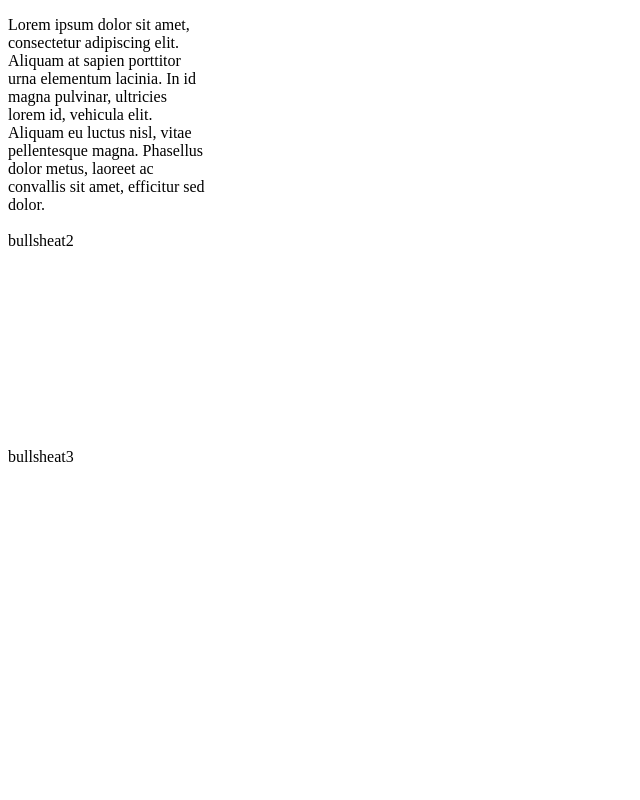
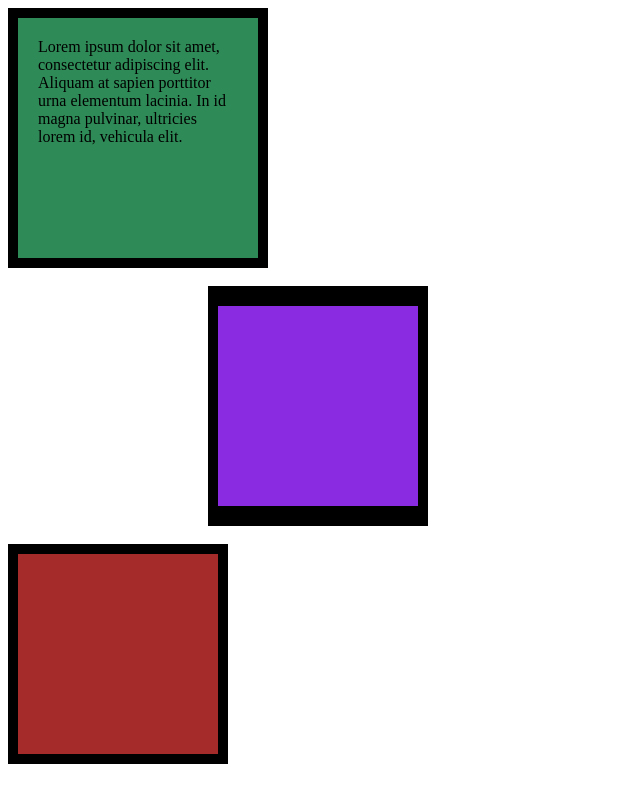
Before and after one commit to SuchitraSahu/Web-dev---angela-yu, a plain HTML site: page 6.CSS Properties/6.3+CSS+Box+Model/6.3 CSS Box Model/index.html in a window 1280 px wide. Shown: the whole page, without its empty margins (0-640 px from the left). Drawn offline with Linux system fonts and the light colour scheme.

Commit message:
Update index.html

```diff
--- a/6.CSS Properties/6.3+CSS+Box+Model/6.3 CSS Box Model/index.html
+++ b/6.CSS Properties/6.3+CSS+Box+Model/6.3 CSS Box Model/index.html
@@ -10,16 +10,24 @@
       height: 200px;
       width: 200px;
     }
-    #1{
+    p{
+      margin: 0;
+    }
+    #i{
       background-color : seagreen;
       padding: 20px;
       border: 10px solid black;
     }
-    #2{
+    #ii{
       background-color: blueviolet;
+      border: solid black;
+      border-width: 20px 10px;
+      /* its considered length width */
+      margin-left: 200px;
     }
-    #3{
+    #iii{
       background-color: brown;
+      border: 10px solid black;
     }
 
   </style>
@@ -27,16 +35,20 @@
 
 <body>
 
-  <div id="1">
+  <div  id="i">
     <p>Lorem ipsum dolor sit amet, consectetur adipiscing elit. Aliquam at sapien porttitor urna elementum lacinia. In
-      id magna pulvinar, ultricies lorem id, vehicula elit. Aliquam eu luctus nisl, vitae pellentesque magna. Phasellus
-      dolor metus, laoreet ac convallis sit amet, efficitur sed dolor.</p>
+      id magna pulvinar, ultricies lorem id, vehicula elit. </p>
+
   </div>
-  <div id="2">
-    <p>bullsheat2</p>
+
+</br>
+
+  <div id="ii">
   </div>
-  <div id="3">
-    <p>bullsheat3</p>
+
+</br>
+
+  <div id="iii">
   </div>
 
   <!-- TODOs:
```
